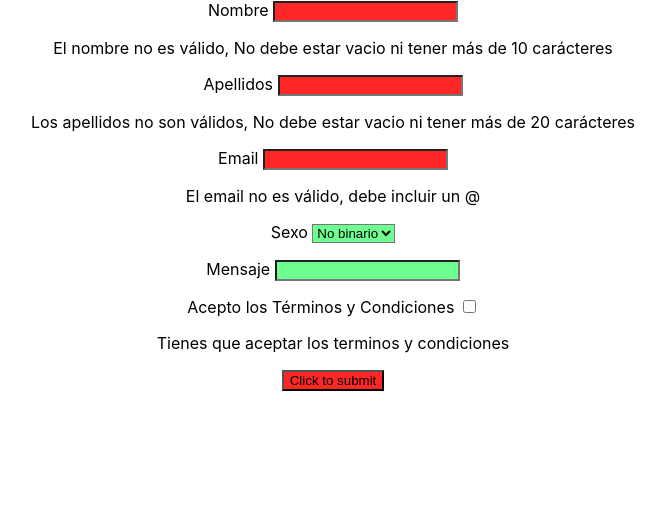
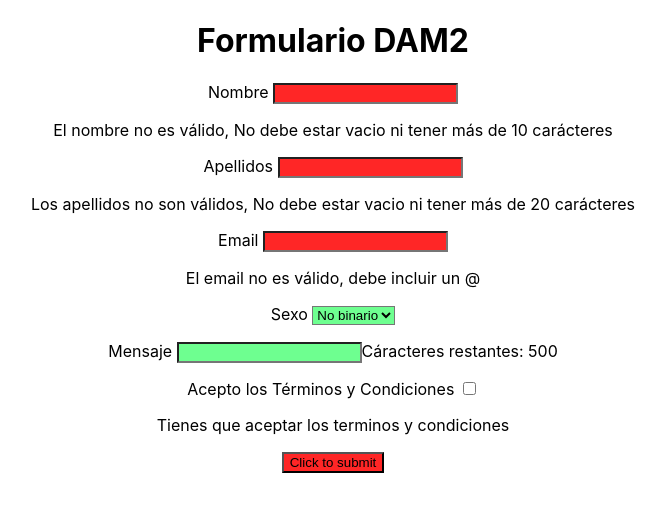
Before and after one commit to MarioNadal/DIActividad6, a React (Create React App) app: page / in a window 1280 px wide. Shown: the top 512 px of the page, without its empty margins (307-973 px from the left). Built offline with nearby package versions, Linux system fonts and the light colour scheme.

Commit message:
Finalizado corrgido error

```diff
--- a/src/Formulario.js
+++ b/src/Formulario.js
@@ -78,6 +78,8 @@ function Formulario() {
                 if(enteredMensaje.length>500){
                     setMensajeIncorrecto(<p>Mensaje demasiado largo</p>)
                     setCssClassMensaje("input-invalid")
+                }else{
+                    setMensajeIncorrecto(<span>Cáracteres restantes: {500-enteredMensaje.length}</span>)
                 }
                 if(checkboxTerminos.checked === false){
                     setTerminosIncorrecto(<p>Tienes que aceptar los terminos y condiciones</p>)
@@ -106,6 +108,7 @@ function Formulario() {
     return(
         <form onSubmit = {handleSubmit}>
             <div>
+            <h1>Formulario DAM2</h1>
                 <label>Nombre </label>
                 <input className={cssClassName} type="name" onChange={updateName} />
                 {nombreIncorrecto}
```
